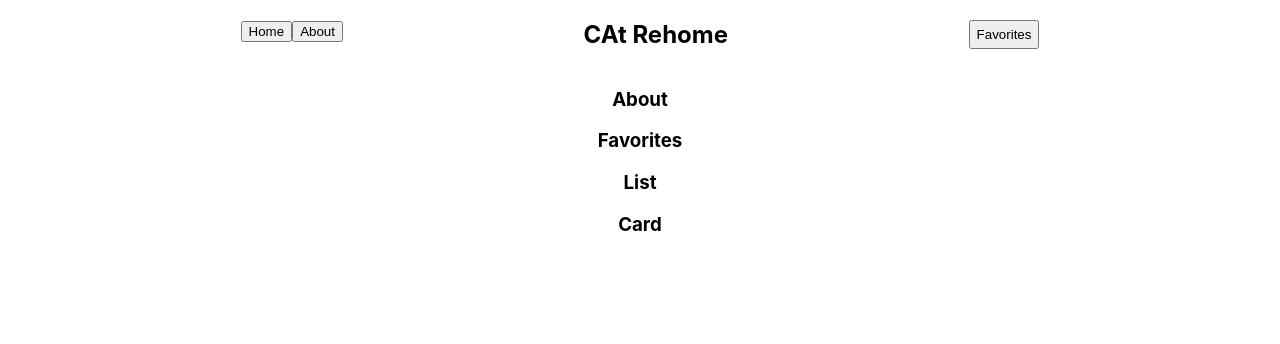
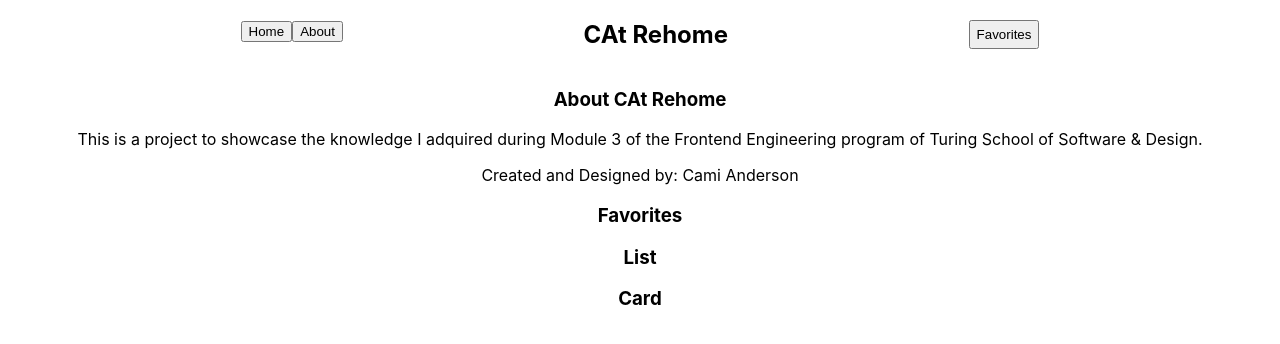
Before and after one commit to camianderson/CAt-rehome, a React (Create React App) app: page / in a window 1280 px wide. Shown: the top 344 px of the page. Built offline with nearby package versions, Linux system fonts and the light colour scheme.

Commit message:
Build out About component

```diff
--- a/src/component/About/About.js
+++ b/src/component/About/About.js
@@ -2,7 +2,11 @@ import React from 'react';
 
 const About = () => {
   return (
-    <h3>About</h3>
+    <div>
+      <h3>About CAt Rehome</h3>
+      <p>This is a project to showcase the knowledge I adquired during Module 3 of the Frontend Engineering program of Turing School of Software & Design. </p>
+      <p>Created and Designed by: Cami Anderson</p>
+    </div>
   )
 }
 
```
